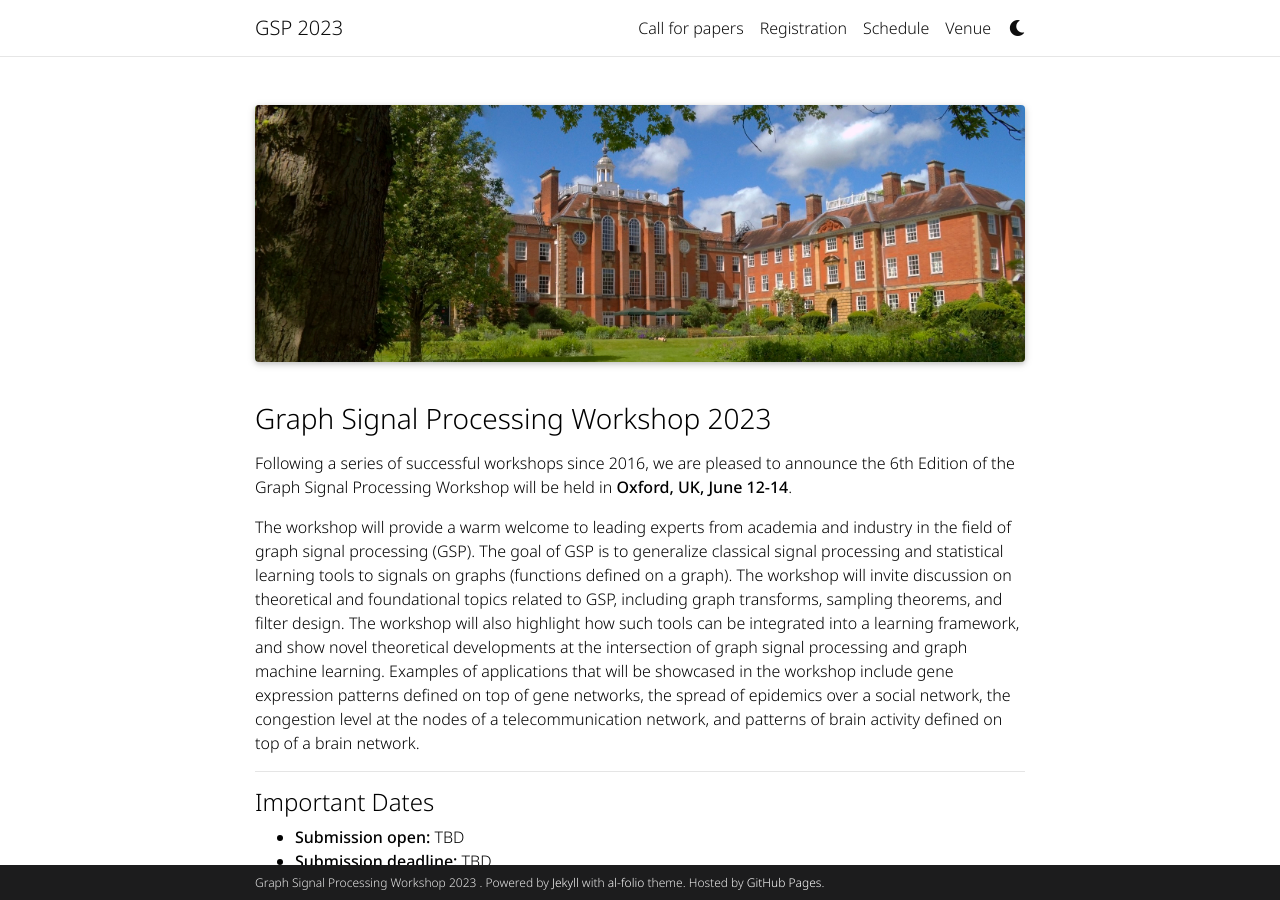
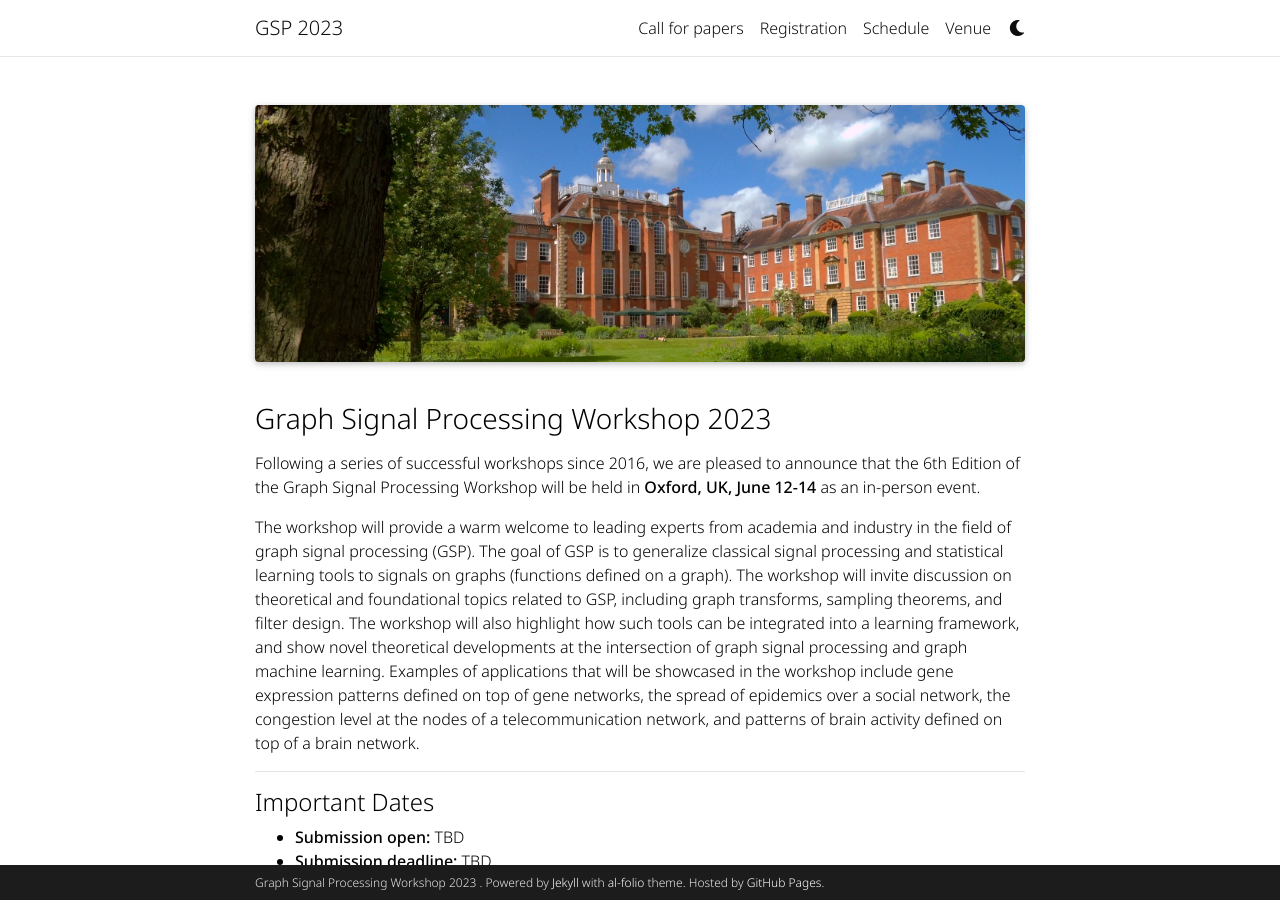
Before and after one commit to shreyasvinaya/gspworkshop2025.github.io, a Jekyll site: the page built from _pages/about.md, in a window 1280 px wide and 900 px high. Built offline with Jekyll 4.4.1, drawn with Linux system fonts in a browser that asks for light colours; full-size pictures stand in for the smaller copies a plugin makes; comment, search, counter and statistics services are not loaded; a style sheet for code colours, icons or effects is not loaded.

Commit message:
Update about.md

```diff
--- a/_pages/about.md
+++ b/_pages/about.md
@@ -12,7 +12,7 @@
 top_image_alt: "Lady Margaret Hall from the gardens."
 ---
 
-Following a series of successful workshops since 2016, we are pleased to announce the 6th Edition of the Graph Signal Processing Workshop will be held in **Oxford, UK, June 12-14**.
+Following a series of successful workshops since 2016, we are pleased to announce that the 6th Edition of the Graph Signal Processing Workshop will be held in **Oxford, UK, June 12-14** as an in-person event.
 
 The workshop will provide a warm welcome to leading experts from academia and industry in the field of graph signal processing (GSP). The goal of GSP is to generalize classical signal processing and statistical learning tools to signals on graphs (functions defined on a graph). The workshop will invite discussion on theoretical and foundational topics related to GSP, including graph transforms, sampling theorems, and filter design. The workshop will also highlight how such tools can be integrated into a learning framework, and show novel theoretical developments at the intersection of graph signal processing and graph machine learning. Examples of applications that will be showcased in the workshop include gene expression patterns defined on top of gene networks, the spread of epidemics over a social network, the congestion level at the nodes of a telecommunication network, and patterns of brain activity defined on top of a brain network.
 
@@ -26,7 +26,7 @@
 
 ---
 #### Invited Speakers
-TBD
++ TBD
 
 ---
 #### Organising Committee
```
